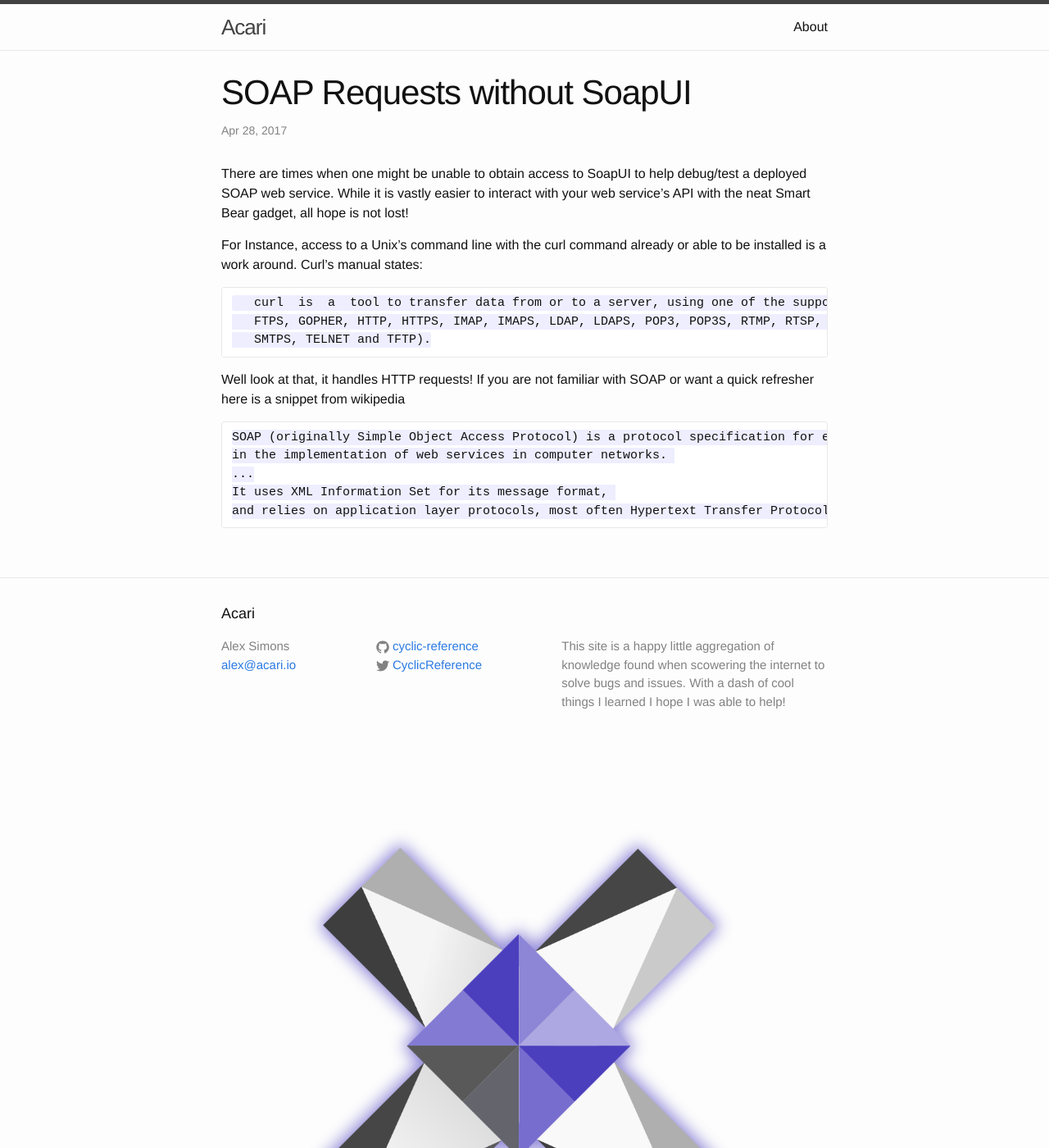
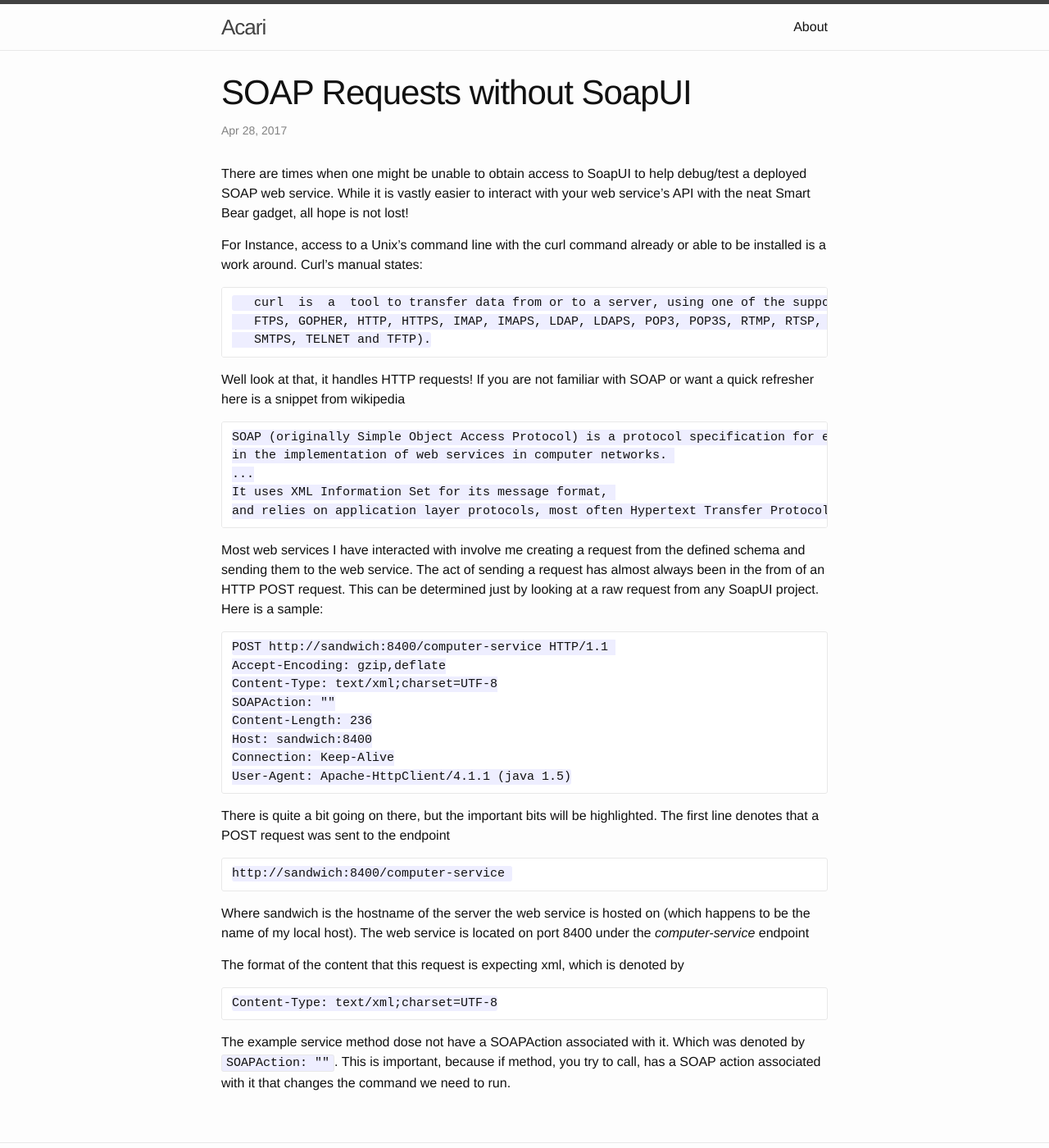
Before and after one commit to Unthrottled/blog, a Jekyll site: the page built from _posts/2017-04-28-Command-Line-SOAP.md, in a window 1280 px wide and 1400 px high. Shown: the whole window at 82% size. Built offline with Jekyll 4.4.1, drawn with Linux system fonts in a browser that asks for light colours.

Commit message:
More Words

```diff
--- a/_posts/2017-04-28-Command-Line-SOAP.md
+++ b/_posts/2017-04-28-Command-Line-SOAP.md
@@ -23,3 +23,33 @@ If you are not familiar with SOAP or want a quick refresher here is a snippet fr
     ...
     It uses XML Information Set for its message format,
     and relies on application layer protocols, most often Hypertext Transfer Protocol (HTTP)
+
+Most web services I have interacted with involve me creating a request from the defined schema and sending them to the web service.
+The act of sending a request has almost always been in the from of an HTTP POST request.
+This can be determined just by looking at a raw request from any SoapUI project. Here is a sample:
+
+    POST http://sandwich:8400/computer-service HTTP/1.1
+    Accept-Encoding: gzip,deflate
+    Content-Type: text/xml;charset=UTF-8
+    SOAPAction: ""
+    Content-Length: 236
+    Host: sandwich:8400
+    Connection: Keep-Alive
+    User-Agent: Apache-HttpClient/4.1.1 (java 1.5)
+
+There is quite a bit going on there, but the important bits will be highlighted.
+The first line denotes that a POST request was sent to the endpoint
+
+    http://sandwich:8400/computer-service
+
+Where sandwich is the hostname of the server the web service is hosted on (which happens to be the name of my local host).
+The web service is located on port 8400 under the _computer-service_ endpoint
+
+The format of the content that this request is expecting xml, which is denoted by
+
+    Content-Type: text/xml;charset=UTF-8
+
+
+The example service method dose not have a SOAPAction associated with it.
+Which was denoted by `SOAPAction: ""`.
+This is important, because if method, you try to call, has a SOAP action associated with it that changes the command we need to run.
```
